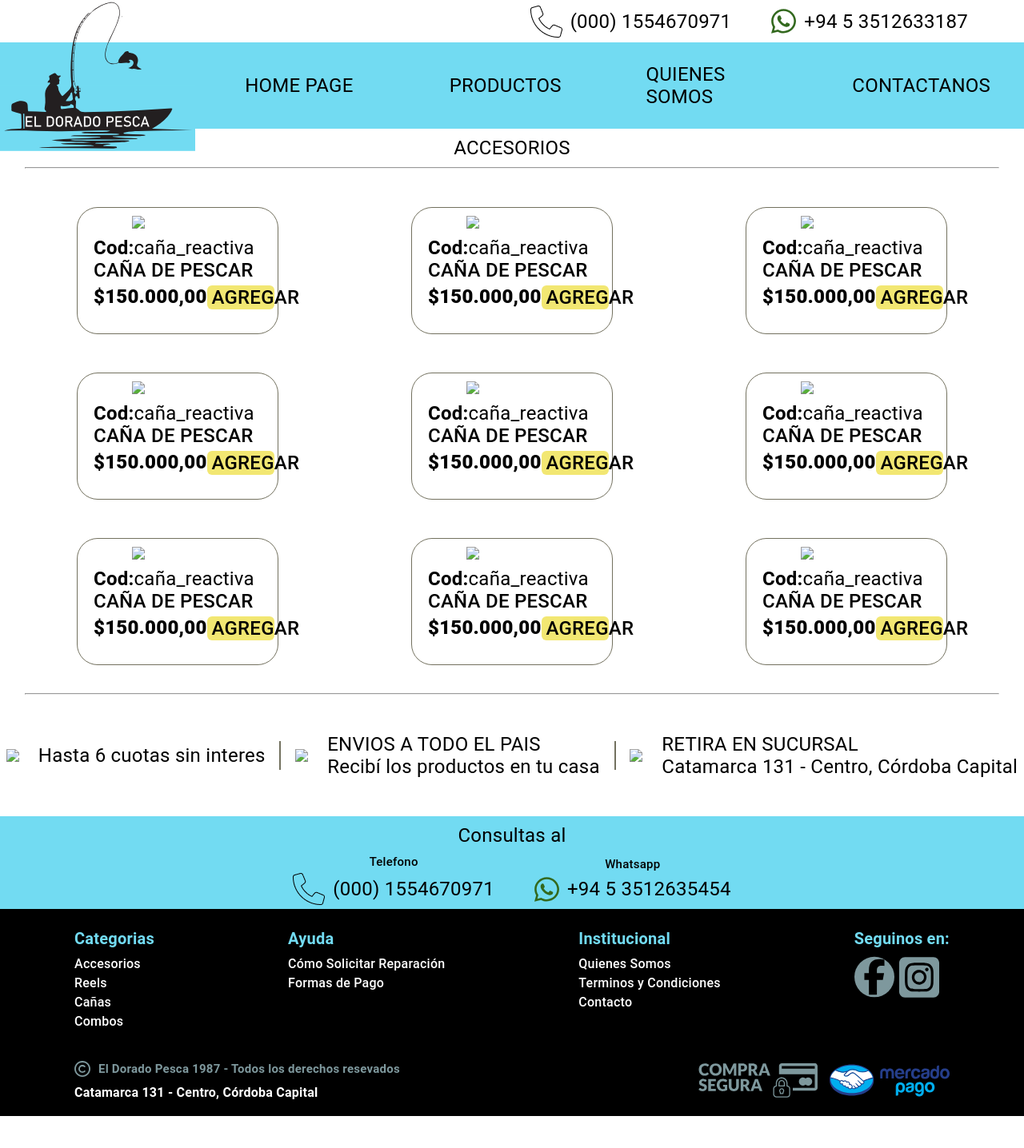
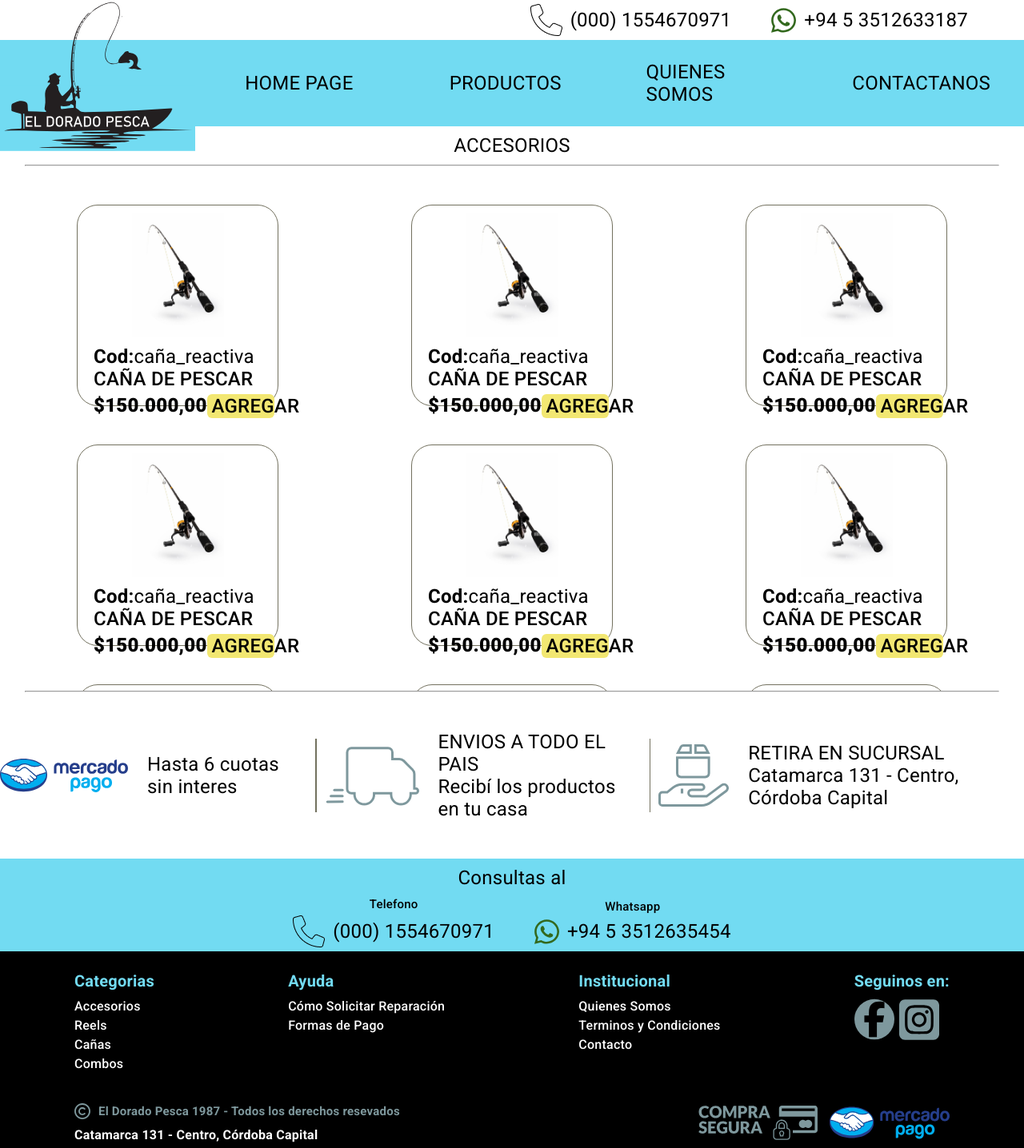
Before and after one commit to Nico-CN/DoradoPesca, a plain HTML site: page Pages/productos-accesorios.html in a window 1280 px wide. Shown: the whole page at 80% size. Before the commit the page ends 1396 px from the top, so only its background shows below. Drawn offline with Linux system fonts and the light colour scheme.

Commit message:
correción de rutas y estilos | google fonts | añado imagenes

```diff
--- a/CCS/productos.css
+++ b/CCS/productos.css
@@ -1,15 +1,3 @@
-header {
-    display: flex;
-    flex-direction: column;
-    height: 161px;
-}
-.upper {
-    flex: 2;
-}
-.down {
-    background: var(--Celes, #72DBF2);
-    flex: 1;
-}
 * {
     font-family: "Roboto";
     margin: 0;
@@ -118,12 +106,6 @@ hr {
 .info-icon {
     max-width: 160px;
 }
-
-
-footer {
-    background: black;
-    height: 338px;
-}
 /*fuentes*/
 .roboto-thin {
     font-family: "Roboto", sans-serif;
--- a/Pages/productos-accesorios.html
+++ b/Pages/productos-accesorios.html
@@ -7,6 +7,10 @@
     <link rel="stylesheet" href="/CCS/header_footer.css">
     <link rel="stylesheet" href="/CCS/productos.css">
     <link rel="icon" href="/media/iconos/el_dorado_icon.svg">
+    <!-- google fonts -->
+    <link rel="preconnect" href="https://fonts.googleapis.com">
+    <link rel="preconnect" href="https://fonts.gstatic.com" crossorigin>
+    <link href="https://fonts.googleapis.com/css2?family=Roboto:ital,wght@0,100;0,300;0,400;0,500;0,700;0,900;1,100;1,300;1,400;1,500;1,700;1,900&display=swap" rel="stylesheet">
     <script src="/JS/main_page.js"></script>
 </head>
 <body>
@@ -40,7 +44,7 @@
             <div class="tabla-productos">
         <!-- inicio-productos -->
                 <div class="producto">
-                    <div class="prod-img"><img src="media/cana.jpeg" width="50%"></div>
+                    <div class="prod-img"><img src="/media/iconos/cana.jpeg" width="50%"></div>
                     <div class="prod-info">
                         <div>
                             <p><b class="roboto-bold">Cod:</b>caña_reactiva</p>
@@ -53,7 +57,7 @@
                     </div>
                 </div>
                 <div class="producto">
-                    <div class="prod-img"><img src="media/cana.jpeg" width="50%"></div>
+                    <div class="prod-img"><img src="/media/iconos/cana.jpeg" width="50%"></div>
                     <div class="prod-info">
                         <div>
                             <p><b class="roboto-bold">Cod:</b>caña_reactiva</p>
@@ -66,7 +70,7 @@
                     </div>
                 </div>
                 <div class="producto">
-                    <div class="prod-img"><img src="media/cana.jpeg" width="50%"></div>
+                    <div class="prod-img"><img src="/media/iconos/cana.jpeg" width="50%"></div>
                     <div class="prod-info">
                         <div>
                             <p><b class="roboto-bold">Cod:</b>caña_reactiva</p>
@@ -79,7 +83,7 @@
                     </div>
                 </div>
                 <div class="producto">
-                    <div class="prod-img"><img src="media/cana.jpeg" width="50%"></div>
+                    <div class="prod-img"><img src="/media/iconos/cana.jpeg" width="50%"></div>
                     <div class="prod-info">
                         <div>
                             <p><b class="roboto-bold">Cod:</b>caña_reactiva</p>
@@ -92,7 +96,7 @@
                     </div>
                 </div>
                 <div class="producto">
-                    <div class="prod-img"><img src="media/cana.jpeg" width="50%"></div>
+                    <div class="prod-img"><img src="/media/iconos/cana.jpeg" width="50%"></div>
                     <div class="prod-info">
                         <div>
                             <p><b class="roboto-bold">Cod:</b>caña_reactiva</p>
@@ -105,7 +109,7 @@
                     </div>
                 </div>
                 <div class="producto">
-                    <div class="prod-img"><img src="media/cana.jpeg" width="50%"></div>
+                    <div class="prod-img"><img src="/media/iconos/cana.jpeg" width="50%"></div>
                     <div class="prod-info">
                         <div>
                             <p><b class="roboto-bold">Cod:</b>caña_reactiva</p>
@@ -118,7 +122,7 @@
                     </div>
                 </div>
                 <div class="producto">
-                    <div class="prod-img"><img src="media/cana.jpeg" width="50%"></div>
+                    <div class="prod-img"><img src="/media/iconos/cana.jpeg" width="50%"></div>
                     <div class="prod-info">
                         <div>
                             <p><b class="roboto-bold">Cod:</b>caña_reactiva</p>
@@ -131,7 +135,7 @@
                     </div>
                 </div>
                 <div class="producto">
-                    <div class="prod-img"><img src="media/cana.jpeg" width="50%"></div>
+                    <div class="prod-img"><img src="/media/iconos/cana.jpeg" width="50%"></div>
                     <div class="prod-info">
                         <div>
                             <p><b class="roboto-bold">Cod:</b>caña_reactiva</p>
@@ -144,7 +148,7 @@
                     </div>
                 </div>
                 <div class="producto">
-                    <div class="prod-img"><img src="media/cana.jpeg" width="50%"></div>
+                    <div class="prod-img"><img src="/media/iconos/cana.jpeg" width="50%"></div>
                     <div class="prod-info">
                         <div>
                             <p><b class="roboto-bold">Cod:</b>caña_reactiva</p>
@@ -157,7 +161,7 @@
                     </div>
                 </div>
                 <div class="producto">
-                    <div class="prod-img"><img src="media/cana.jpeg" width="50%"></div>
+                    <div class="prod-img"><img src="/media/iconos/cana.jpeg" width="50%"></div>
                     <div class="prod-info">
                         <div>
                             <p><b class="roboto-bold">Cod:</b>caña_reactiva</p>
@@ -170,7 +174,7 @@
                     </div>
                 </div>
                 <div class="producto">
-                    <div class="prod-img"><img src="media/cana.jpeg" width="50%"></div>
+                    <div class="prod-img"><img src="/media/iconos/cana.jpeg" width="50%"></div>
                     <div class="prod-info">
                         <div>
                             <p><b class="roboto-bold">Cod:</b>caña_reactiva</p>
@@ -183,7 +187,7 @@
                     </div>
                 </div>
                 <div class="producto">
-                    <div class="prod-img"><img src="media/cana.jpeg" width="50%"></div>
+                    <div class="prod-img"><img src="/media/iconos/cana.jpeg" width="50%"></div>
                     <div class="prod-info">
                         <div>
                             <p><b class="roboto-bold">Cod:</b>caña_reactiva</p>
@@ -196,7 +200,7 @@
                     </div>
                 </div>
                 <div class="producto">
-                    <div class="prod-img"><img src="media/cana.jpeg" width="50%"></div>
+                    <div class="prod-img"><img src="/media/iconos/cana.jpeg" width="50%"></div>
                     <div class="prod-info">
                         <div>
                             <p><b class="roboto-bold">Cod:</b>caña_reactiva</p>
@@ -214,18 +218,18 @@
         <!-- Info de pago -->
             <div class="info-pago">
                 <div>
-                    <img src="media/mp-logo.svg" class="info-icon"><br>
+                    <img src="/media/iconos/mp-logo.svg" class="info-icon"><br>
                     <p>Hasta 6 cuotas sin interes</p>
                 </div>
                 <div class="sep"></div>
                 <div>
-                <img src="media/truck 1.svg" class="info-icon"><br>
+                <img src="/media/iconos/truck 1.svg" class="info-icon"><br>
                     <p>ENVIOS A TODO EL PAIS<br>
                     Recibí los productos en tu casa</p>
                 </div>
                 <div class="sep"></div>
                 <div>
-                    <img src="media/hand-holding-package.svg" class="info-icon"><br>
+                    <img src="/media/iconos/hand-holding-package.svg" class="info-icon"><br>
                     <p>RETIRA EN SUCURSAL<br>
                     Catamarca 131 - Centro, Córdoba Capital</p>
                 </div>
```
Also changed, not shown: Pages/productos-cañas.html (+20 -16 lines), Pages/productos-combos.html (+20 -16 lines), Pages/productos-reels.html (+20 -16 lines), media/iconos/cana.jpeg (added), media/iconos/hand-holding-package.svg (added), media/iconos/mp-logo.svg (added), media/iconos/truck 1.svg (added).
